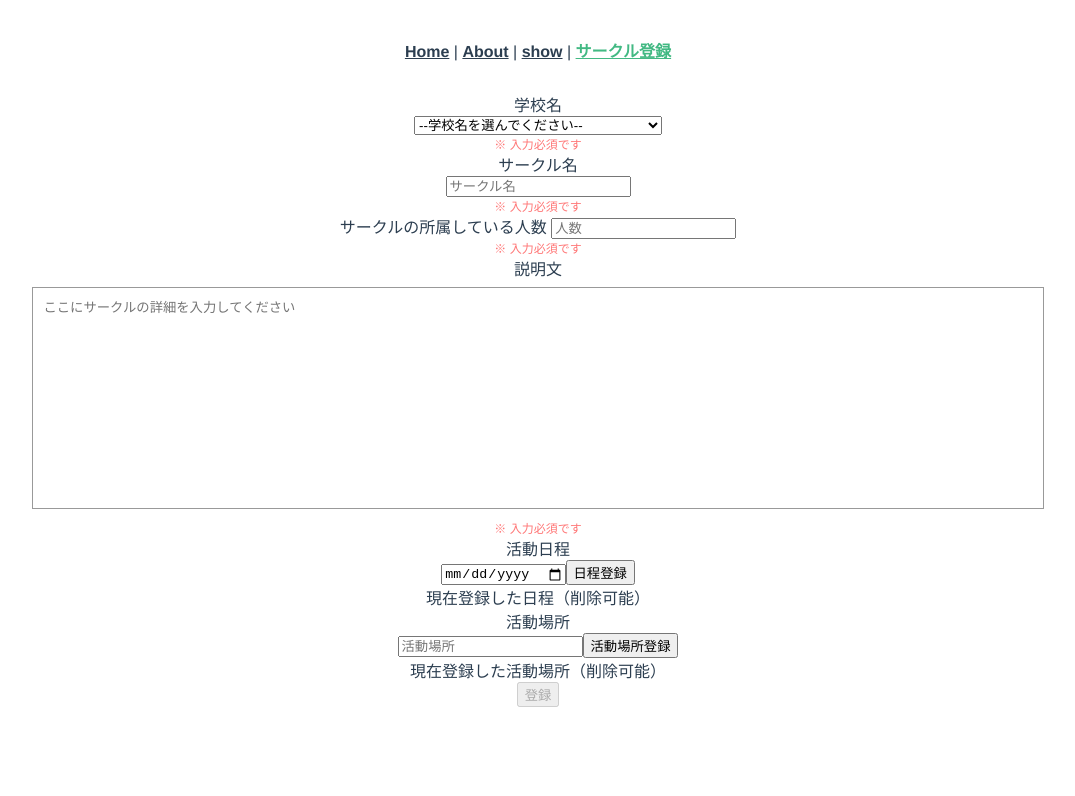
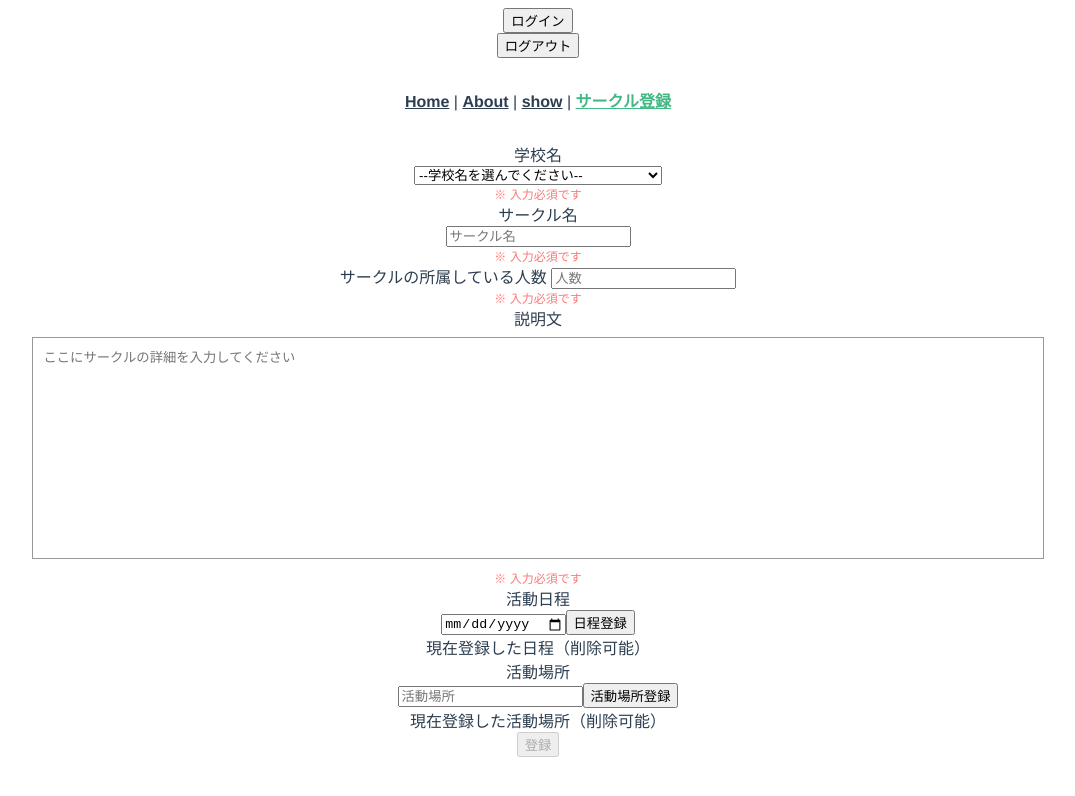
Before and after one commit to team2-birthday/our_app, a Vue app: page /registerCircle in a window 1280 px wide. Shown: the top 796 px of the page, without its empty margins (102-1177 px from the left). Built offline with nearby package versions, Linux system fonts and the light colour scheme.

Commit message:
グーグルアカウントを使ったユーザーログインする機能の作成

```diff
--- a/src/App.vue
+++ b/src/App.vue
@@ -1,4 +1,5 @@
 <template>
+  <UserLogin></UserLogin>
   <nav>
     <router-link to="/">Home</router-link> |
     <router-link to="/about">About</router-link> |
@@ -7,6 +8,16 @@
   </nav>
   <router-view />
 </template>
+
+<script>
+import UserLogin from "@/components/UserLogin.vue"
+export default {
+  name: "UserLoginView",
+  components: {
+    UserLogin,
+  },
+}
+</script>
 
 <style>
 #app {
--- /dev/null
+++ b/src/components/UserLogin.vue
@@ -0,0 +1,66 @@
+<template>
+  <div>
+    <div>
+      {{ userName }}
+    </div>
+    <div>
+      {{ email }}
+    </div>
+  </div>
+  <div>
+    <button v-on:click="logInGoogle">ログイン</button>
+  </div>
+  <div>
+    <button v-on:click="logOutGoogle">ログアウト</button>
+  </div>
+</template>
+
+<script>
+import {
+  getAuth,
+  GoogleAuthProvider,
+  signInWithPopup,
+  signOut,
+} from "firebase/auth"
+export default {
+  data() {
+    return {
+      userName: "",
+      email: "",
+    }
+  },
+  methods: {
+    logInGoogle() {
+      const provider = new GoogleAuthProvider()
+      const auth = getAuth()
+      signInWithPopup(auth, provider)
+        .then((result) => {
+          const credential = GoogleAuthProvider.credentialFromResult(result)
+          credential.accessToken
+          result.user
+          this.userName = result.user.displayName
+          this.email = result.user.email
+        })
+        .catch((error) => {
+          error.code
+          error.message
+          error.email
+          GoogleAuthProvider.credentialFromError(error)
+        })
+    },
+    logOutGoogle() {
+      const auth = getAuth()
+      signOut(auth)
+        .then(() => {
+          // Sign-out successful.
+          this.userName = ""
+          this.email = ""
+        })
+        .catch((error) => {
+          // An error happened.
+          console.error(error)
+        })
+    },
+  },
+}
+</script>
```
